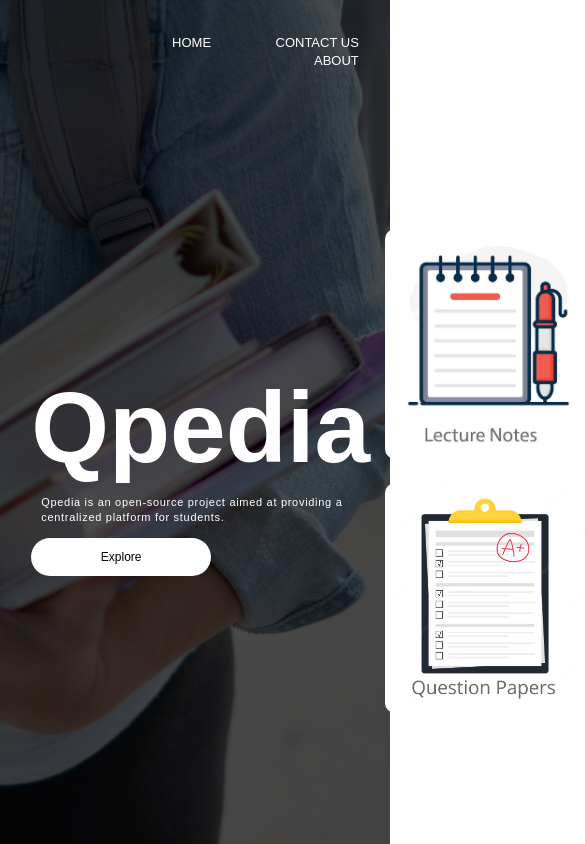
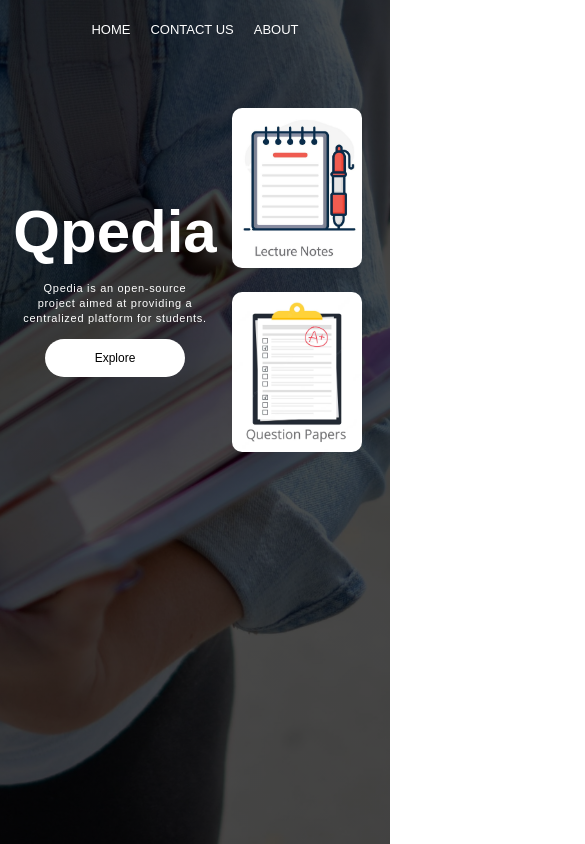
Before and after one commit to Anant-Chauhanx/QPEDIA, a plain HTML site: page index.html in a window 390 px wide. Shown: the whole page, 585 px wide, since content can reach past the window. Drawn offline with Linux system fonts and the light colour scheme.

Commit message:
Update index.css

```diff
--- a/index.css
+++ b/index.css
@@ -115,3 +115,61 @@ background-image: url(images/question.home.jpg);
 .card:hover{
     transform: translateY(-10px);
 }
+
+@media (max-width: 768px) {
+
+    .card {
+        width: 130px;
+        height: 160px;
+    }
+
+    button {
+        width: 140px;
+    }
+
+    h1 {
+        font-size: 60px;
+        padding-top: 10px;
+        padding-bottom: 5px;
+    }
+
+    .row {
+        padding-top: 50px;
+        height: auto;
+        display: flex;
+        flex-direction: row;
+        align-items: center;
+        justify-content: center;
+    }
+
+    .col {
+        flex-basis: 100%;
+        margin-bottom: 20px;
+        text-align: center;
+    }
+
+    .navbar {
+        padding-top: 10px;
+        height: auto;
+        display: flex;
+        justify-content: center;
+        align-items: center;
+    }
+
+    nav {
+        flex: 1;
+        display: flex;
+        justify-content: center;
+    }
+
+    nav ul {
+        display: flex;
+        justify-content: center;
+        align-items: center;
+    }
+
+    nav ul li {
+        display: inline-block;
+        margin: 10px;
+    }
+}
```
